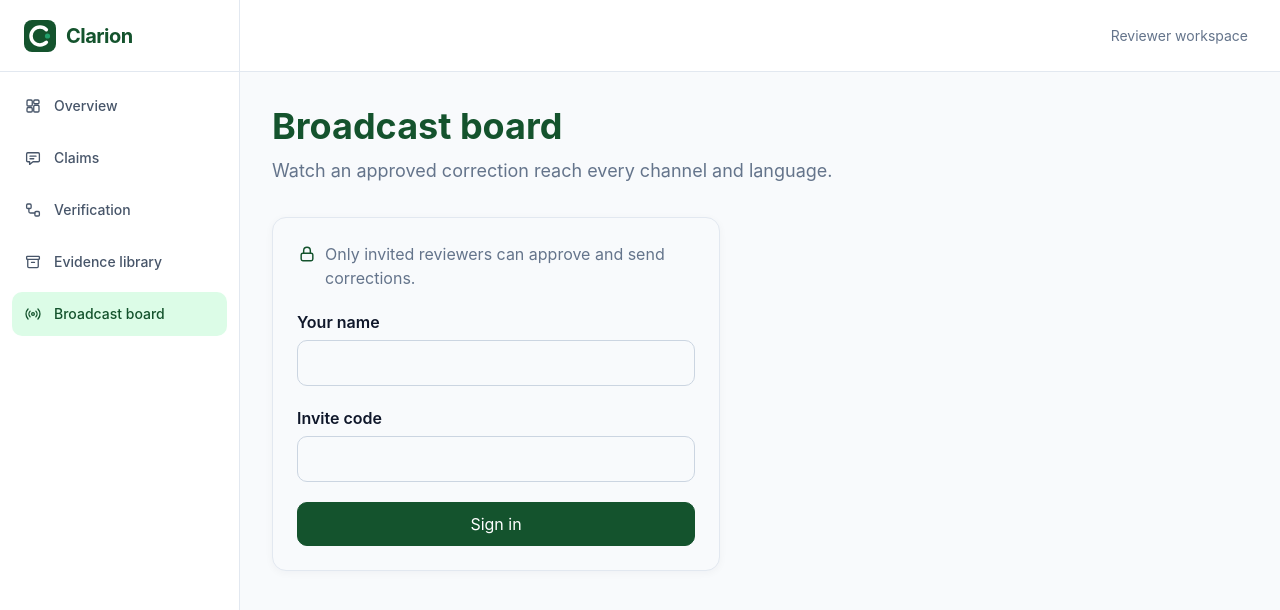
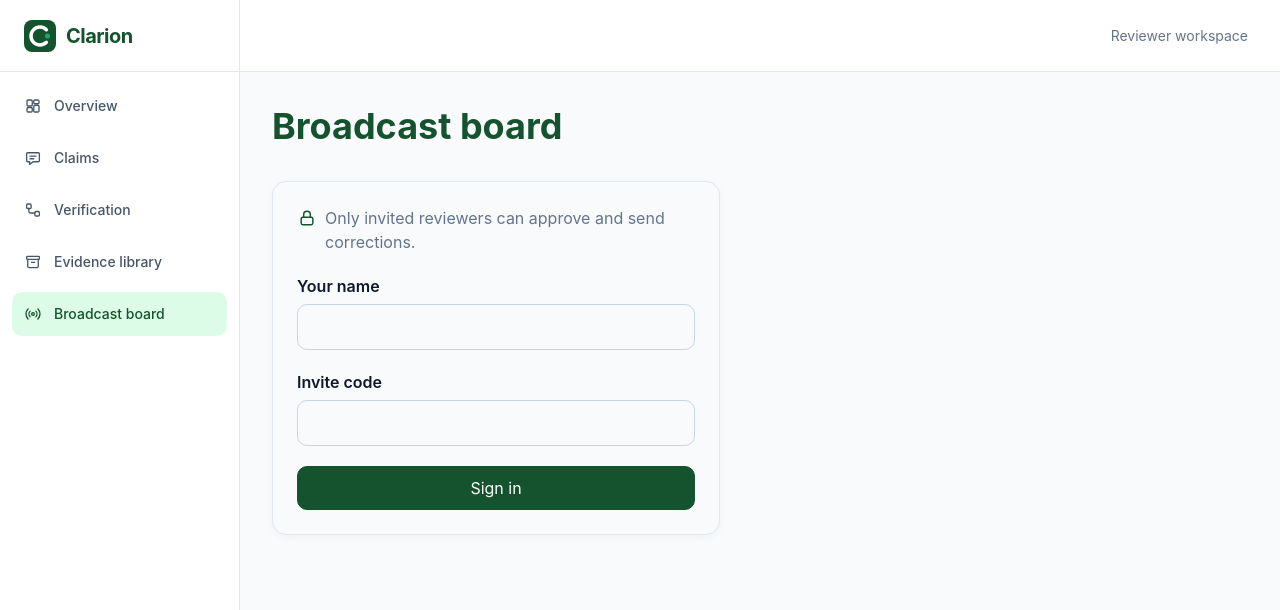
Before and after one commit to ktechfest2/TEAM-12-3.0, a React (Vite) app in the folder apps/web/: page /dashboard/board in a window 1280 px wide. Shown: the top 610 px of the page. Built offline with nearby package versions, Linux system fonts and the light colour scheme; no server answers; what openapi-fetch would draw is missing.

Commit message:
fix(web): remove intro sentence from broadcast board and reviewer overview headings

```diff
--- a/apps/web/src/pages/broadcast-board-page.tsx
+++ b/apps/web/src/pages/broadcast-board-page.tsx
@@ -7,10 +7,7 @@ export function BroadcastBoardPage() {
   const session = useSession();
   return (
     <section className="space-y-8">
-      <PageHeader
-        title="Broadcast board"
-        lead="Watch an approved correction reach every channel and language."
-      />
+      <PageHeader title="Broadcast board" />
       {session ? <BroadcastBoard /> : <LoginForm />}
     </section>
   );
--- a/apps/web/src/pages/dashboard-overview-page.tsx
+++ b/apps/web/src/pages/dashboard-overview-page.tsx
@@ -20,7 +20,6 @@ export function DashboardOverviewPage() {
   if (!session) {
     return (
       <section>
-        <h1 className="text-3xl font-bold">Reviewer overview</h1>
         <div className="mt-6">
           <LoginForm />
         </div>
```
